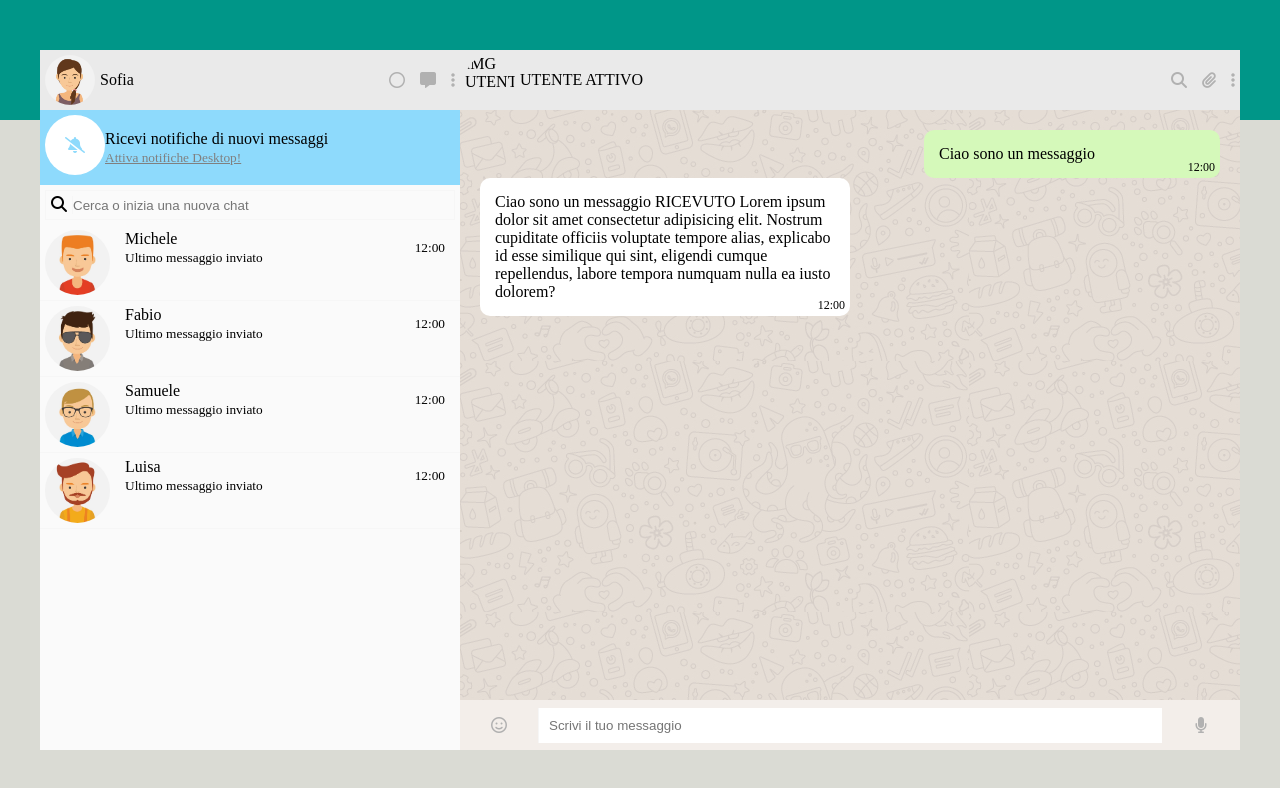
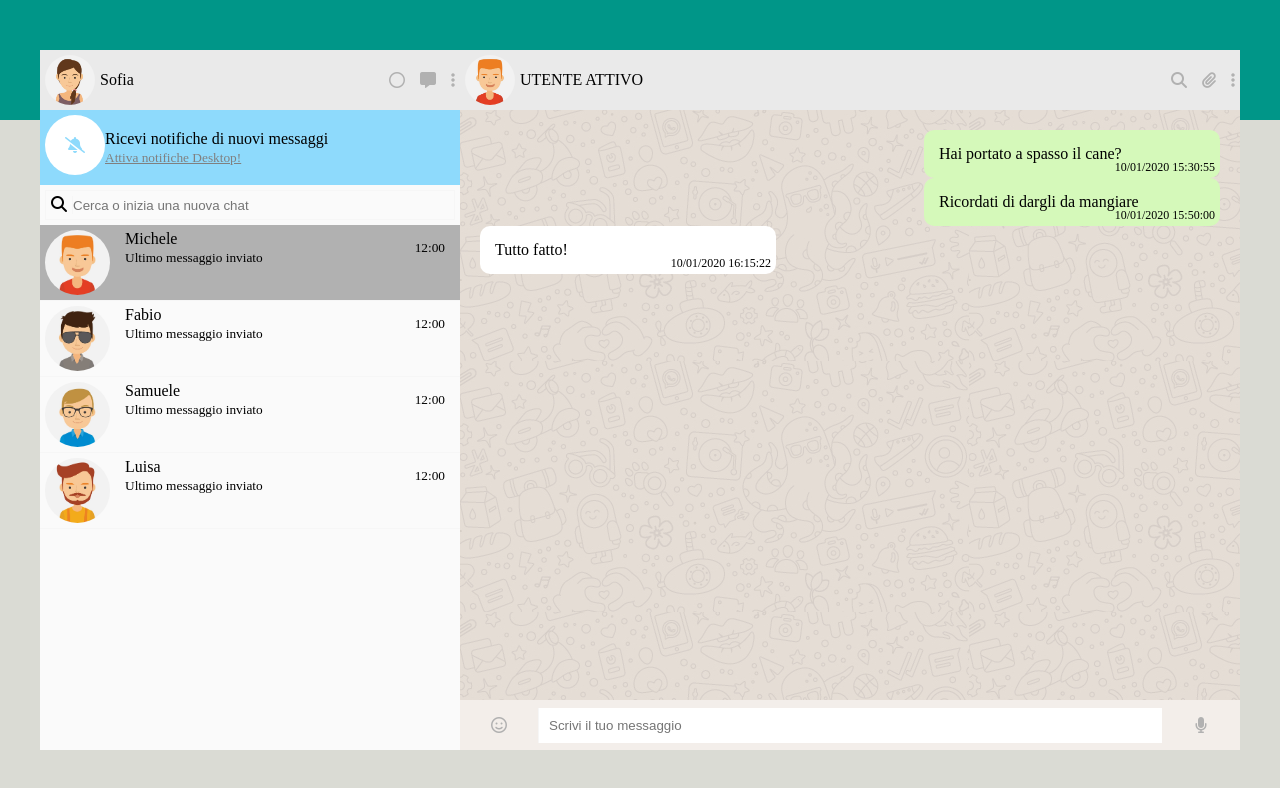
Before and after one commit to DamianoSpampinato/vue-boolzapp, a plain HTML site: page index.html in a window 1280 px wide. Drawn offline with nearby package versions, Linux system fonts and the light colour scheme.

Commit message:
feat: add dinamic chat

```diff
--- a/css/style.css
+++ b/css/style.css
@@ -201,6 +201,9 @@ background-color: #d5f9ba;
 .column{
     flex-direction: column;
 }
+.active-contact{
+    background-color: #b1b1b1;
+}
 
 /*DEBUG */
 .debug-bg1{
--- a/index.html
+++ b/index.html
@@ -54,7 +54,12 @@
                         </div>
                         <!-- contact section -->
                         <div id="contacts">
-                            <div class="card d-flex p-1 g-3" v-for="contact, index in contacts" v-show="contact.visible = true">
+                            <div class="card d-flex p-1 g-3"
+                            v-for="contact, index in contacts"
+                            v-show="contact.visible = true"
+                            @click="activeContact(index)"
+                            :class="{'active-contact' : index === activeItem}"
+                            >
                                 <div class="img-container rounded">
                                     <img :src="'./img/avatar' + contact.avatar + '.jpg'" alt="">
                                 </div>
@@ -71,7 +76,7 @@
                         <div class="profile-section d-flex space-between p-1">
                             <div class="profile-container d-flex align-center g-1">
                                 <div class="img-container rounded">
-                                    IMG UTENTE
+                                    <img :src="'./img/avatar' + contacts[activeItem].avatar + '.jpg'" alt="">
                                 </div>
                                 <span>UTENTE ATTIVO</span>
                             </div>
@@ -84,19 +89,28 @@
                         <!-- CHAT SESSION -->
                         <div class="chat-session ">
                             <!-- TEMPLATE SENT -->
-                            <div class="row d-flex justify-end">
-                                <div class="message d-flex p-3 sent">
-                                    <div class="message-text">Ciao sono un messaggio</div>
-                                    <div class="message-time">12:00</div>
+                            <div class="cycle"
+                            v-for="(message, index) in contacts[activeItem].messages"
+
+                            >
+                                <div class="row d-flex justify-end"
+                                >
+                                    <div class="message d-flex p-3 sent"
+                                    v-if="message.status === 'sent'"
+
+                                    >
+                                        <div class="message-text">{{ message.message }}
+                                            <div class="message-time">{{ message.date }}</div>
+                                        </div>
+                                    </div>
+                                    <div class="row d-flex" v-else="message.status === 'received'">
+                                        <div class="message d-flex p-3 received wrap">
+                                            <div class="message-text">{{message.message}}
+                                            </div>
+                                            <div class="message-time">{{ message.date }}</div>
+                                        </div>
                                 </div>
-                            </div>
-                            <!-- TEMPLATE RECEIVED -->
-                            <div class="row d-flex">
-                                <div class="message d-flex p-3 received wrap">
-                                    <div class="message-text">Ciao sono un messaggio RICEVUTO
-                                        Lorem ipsum dolor sit amet consectetur adipisicing elit. Nostrum cupiditate officiis voluptate tempore alias, explicabo id esse similique qui sint, eligendi cumque repellendus, labore tempora numquam nulla ea iusto dolorem?
-                                    </div>
-                                    <div class="message-time">12:00</div>
+                                <!-- TEMPLATE RECEIVED -->
                                 </div>
                             </div>
                         </div>
--- a/script.js
+++ b/script.js
@@ -1,8 +1,8 @@
 const { createApp } = Vue;
-
 createApp({
   data() {
     return {
+      activeItem: 0 ,
       contacts: [{
         name: 'Michele',
         avatar: '_1',
@@ -87,6 +87,10 @@ createApp({
         };
     },
     methods: {
+      activeContact(index){
+      this.activeItem = index
+
+      }
 
     }
 }).mount('#app');
```
Lines whose indentation alone changed are shown as unchanged.
